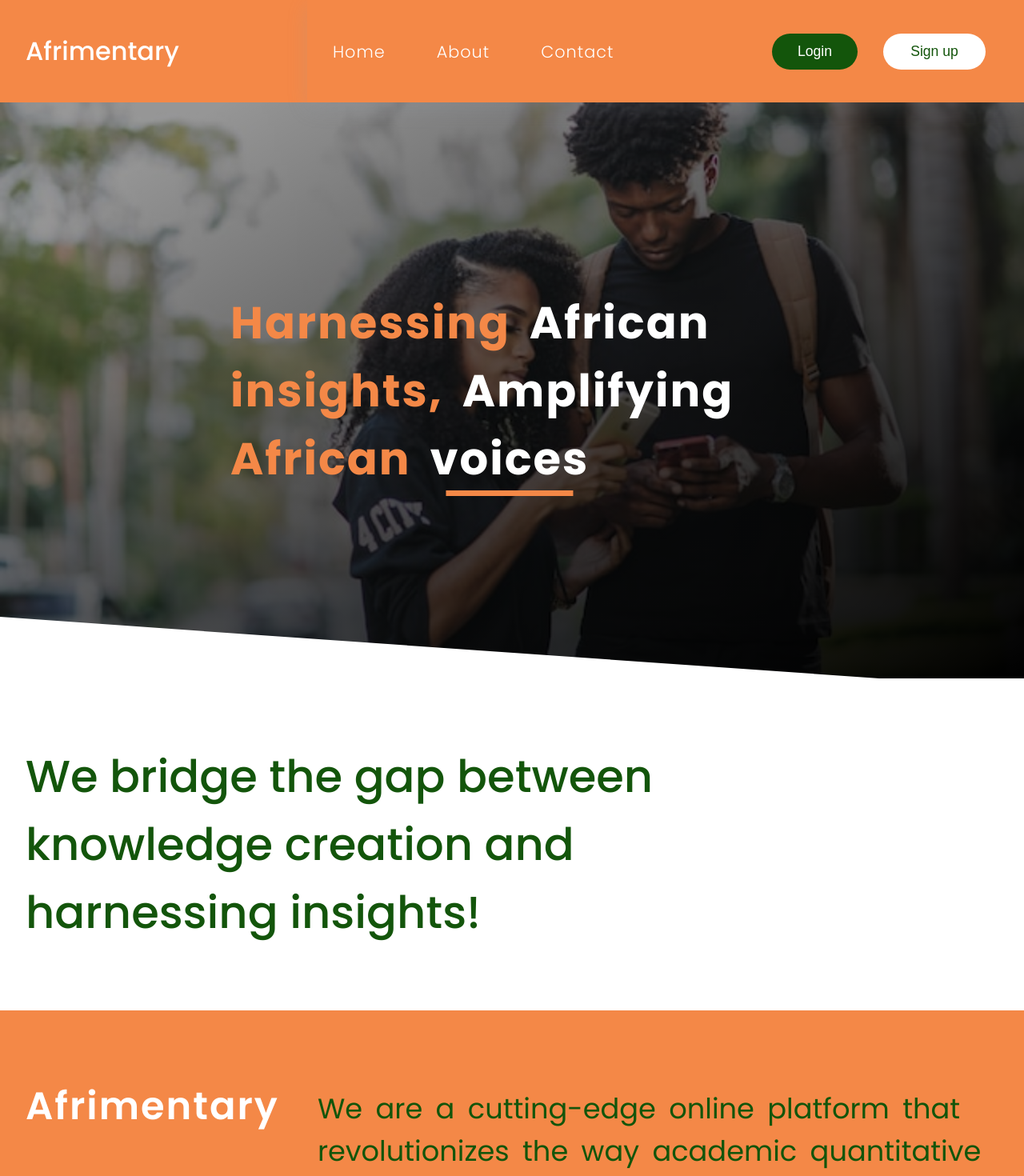
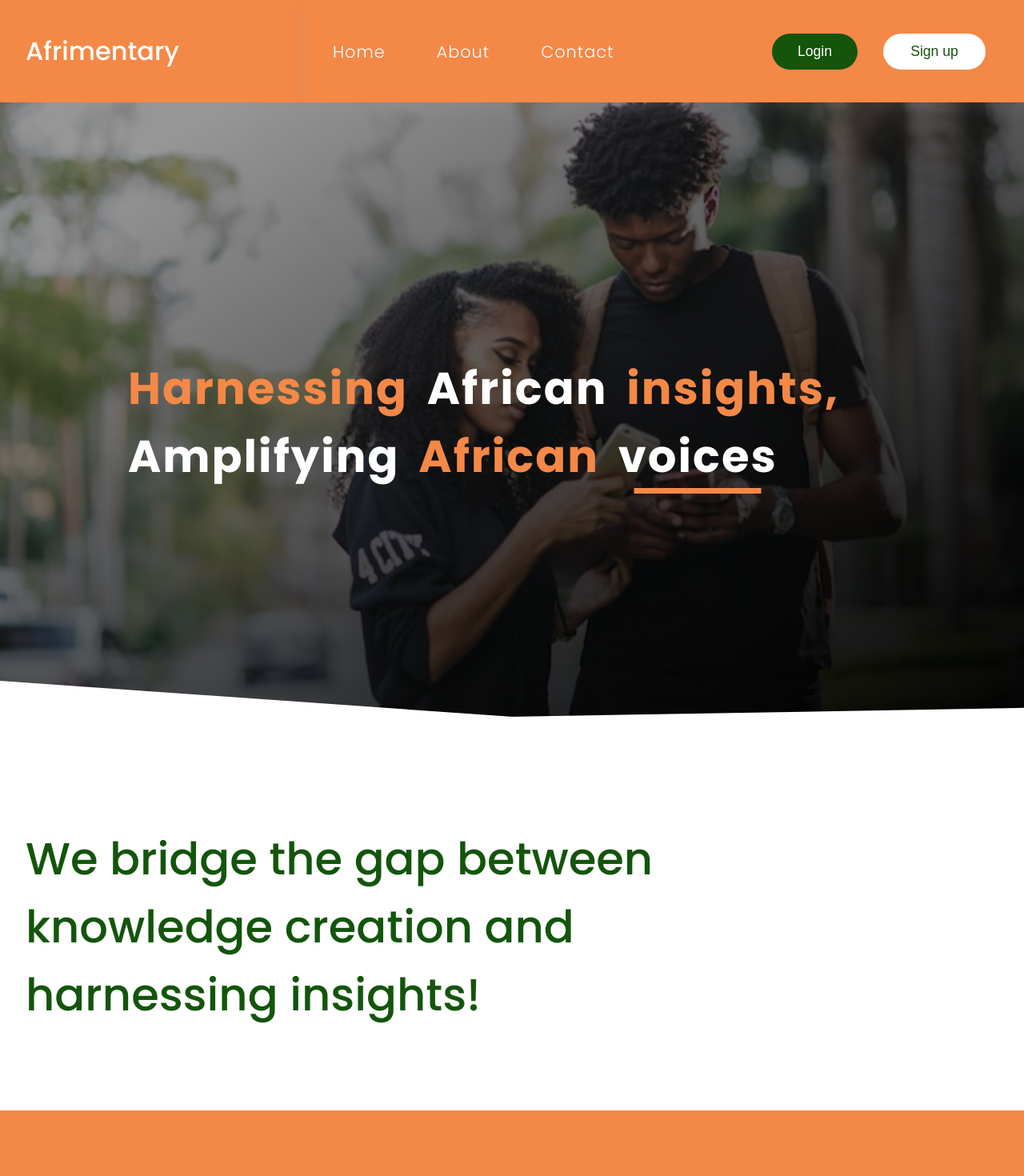
Before and after one commit to YasPAC/Afrimentary-UI, a React (Vite) app: page / in a window 1280 px wide. Shown: the top 1470 px of the page at 80% size. Built offline with nearby package versions, Linux system fonts and the light colour scheme.

Commit message:
Add minor style changes

```diff
--- a/src/Pages/Home/home.css
+++ b/src/Pages/Home/home.css
@@ -28,11 +28,22 @@
     content: "";
     position: absolute;
     width: 200%;
-    height: 100px;
-    background-color: #fff;
+    height: 112px;
+    background-color: #FFF;
     top: calc(100% - 32px);
     left: -50%;
     transform: rotate(4deg);
+    z-index: 3;
+}
+.afrimentary__hero::after {
+    content: "";
+    position: absolute;
+    width: 200%;
+    height: 100px;
+    background-color: #FFF;
+    top: calc(100% - 32px);
+    left: -50%;
+    transform: rotate(-1deg);
     z-index: 3;
 }
 .hero__heading {
@@ -281,15 +292,19 @@
         display: flex;
         justify-content: center;
         align-items: center;
+        height: 100vh;
     }
     .hero__heading {
         font-size: 3.5rem;
-        width: 60%;
+        width: 80%;
     }
     .afrimentary__brief {
         width: 80%;
         font-size: 3.5rem;
         font-weight: 500;
+        height: 300px;
+        display: flex;
+        align-items: center;
     }
     .afrimentary__mission  {
         display: grid;
```
